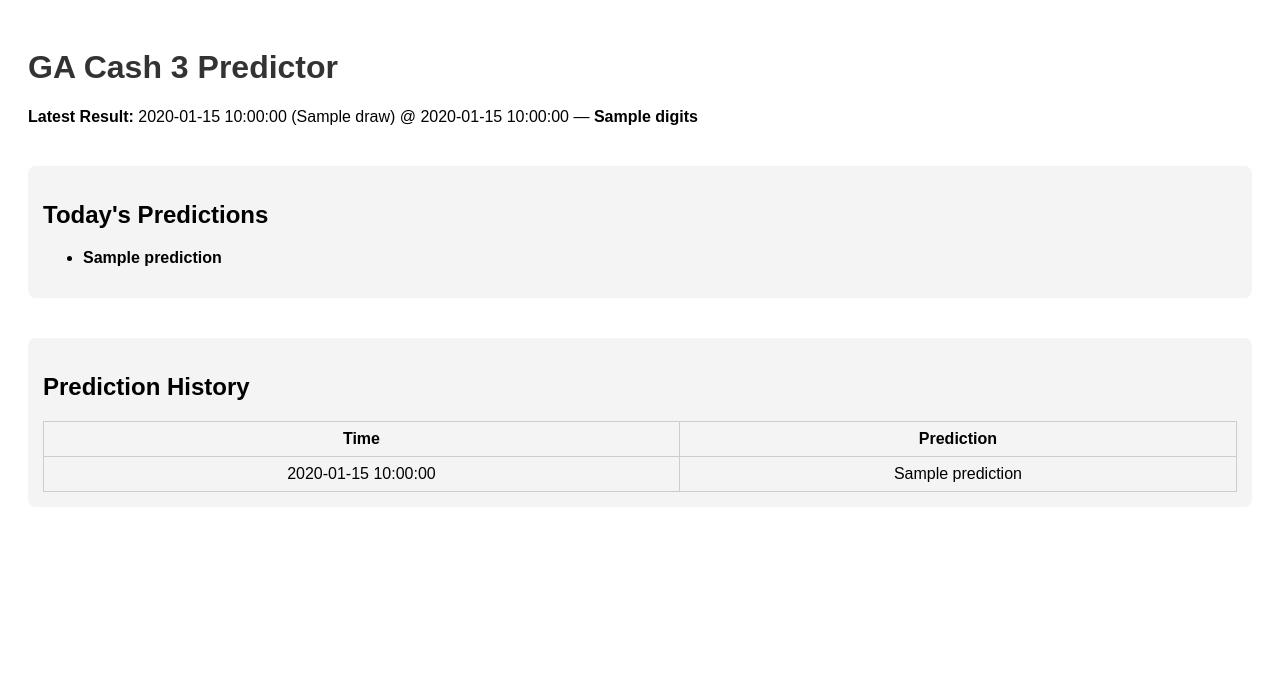
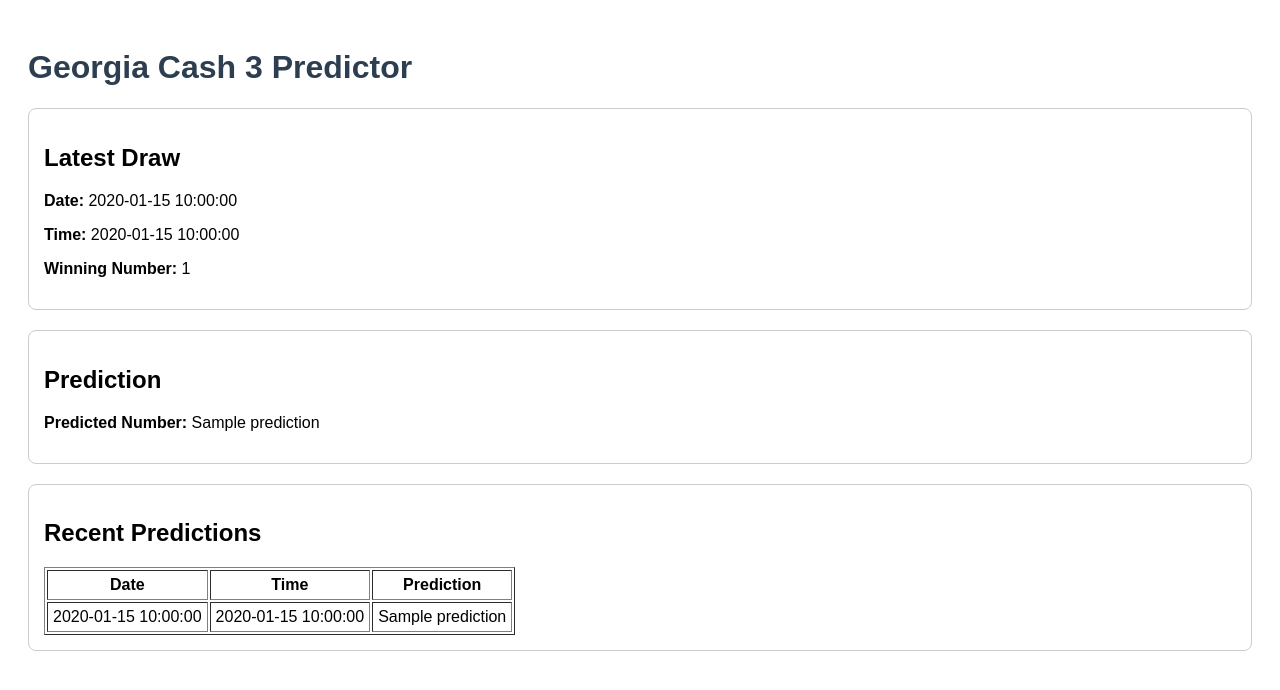
Before and after one commit to GAPick3/GA-Cash3-Predictor, a Flask app: template templates/index.html in a window 1280 px wide. Shown: the top 690 px of the page. Run offline with Flask 3, Linux system fonts and the light colour scheme; the template is opened without the code that fills it: most values are stand-ins (such as "Sample title", 1, 10 or a date in 2020).

Commit message:
Update index.html

```diff
--- a/templates/index.html
+++ b/templates/index.html
@@ -1,53 +1,44 @@
-<!-- templates/index.html -->
 <!DOCTYPE html>
-<html lang="en">
+<html>
 <head>
-  <meta charset="UTF-8">
-  <meta name="viewport" content="width=device-width, initial-scale=1.0">
     <title>GA Cash 3 Predictor</title>
     <style>
         body { font-family: Arial, sans-serif; padding: 20px; }
-    h1 { color: #333; }
-    .section { margin-bottom: 40px; }
-    .predictions, .log { background: #f4f4f4; padding: 15px; border-radius: 8px; }
-    .log table { width: 100%; border-collapse: collapse; }
-    .log th, .log td { border: 1px solid #ccc; padding: 8px; text-align: center; }
+        h1 { color: #2c3e50; }
+        .box { border: 1px solid #ccc; padding: 15px; margin-top: 20px; border-radius: 8px; }
     </style>
 </head>
 <body>
-  <div class="section">
-    <h1>GA Cash 3 Predictor</h1>
-    <p><strong>Latest Result:</strong> {{ result.date }} ({{ result.draw }}) @ {{ result.draw_time }} — <strong>{{ result.digits }}</strong></p>
+    <h1>Georgia Cash 3 Predictor</h1>
+
+    <div class="box">
+        <h2>Latest Draw</h2>
+        <p><strong>Date:</strong> {{ latest_date }}</p>
+        <p><strong>Time:</strong> {{ latest_time }}</p>
+        <p><strong>Winning Number:</strong> {{ winning_number }}</p>
     </div>
 
-  <div class="section predictions">
-    <h2>Today's Predictions</h2>
-    <ul>
-      {% for p in predictions %}
-        <li><strong>{{ p }}</strong></li>
-      {% endfor %}
-    </ul>
+    <div class="box">
+        <h2>Prediction</h2>
+        <p><strong>Predicted Number:</strong> {{ prediction }}</p>
     </div>
 
-  <div class="section log">
-    <h2>Prediction History</h2>
-    {% if history %}
-    <table>
-      <thead>
-        <tr><th>Time</th><th>Prediction</th></tr>
-      </thead>
-      <tbody>
-        {% for entry in history %}
+    <div class="box">
+        <h2>Recent Predictions</h2>
+        <table border="1" cellpadding="5">
             <tr>
-            <td>{{ entry.timestamp }}</td>
-            <td>{{ entry.prediction }}</td>
+                <th>Date</th>
+                <th>Time</th>
+                <th>Prediction</th>
+            </tr>
+            {% for row in prediction_log.itertuples() %}
+            <tr>
+                <td>{{ row.Date }}</td>
+                <td>{{ row.DrawTime }}</td>
+                <td>{{ row.Prediction }}</td>
             </tr>
             {% endfor %}
-      </tbody>
         </table>
-    {% else %}
-      <p>No prediction history yet.</p>
-    {% endif %}
     </div>
 </body>
 </html>
```
Lines whose indentation alone changed are shown as unchanged.
